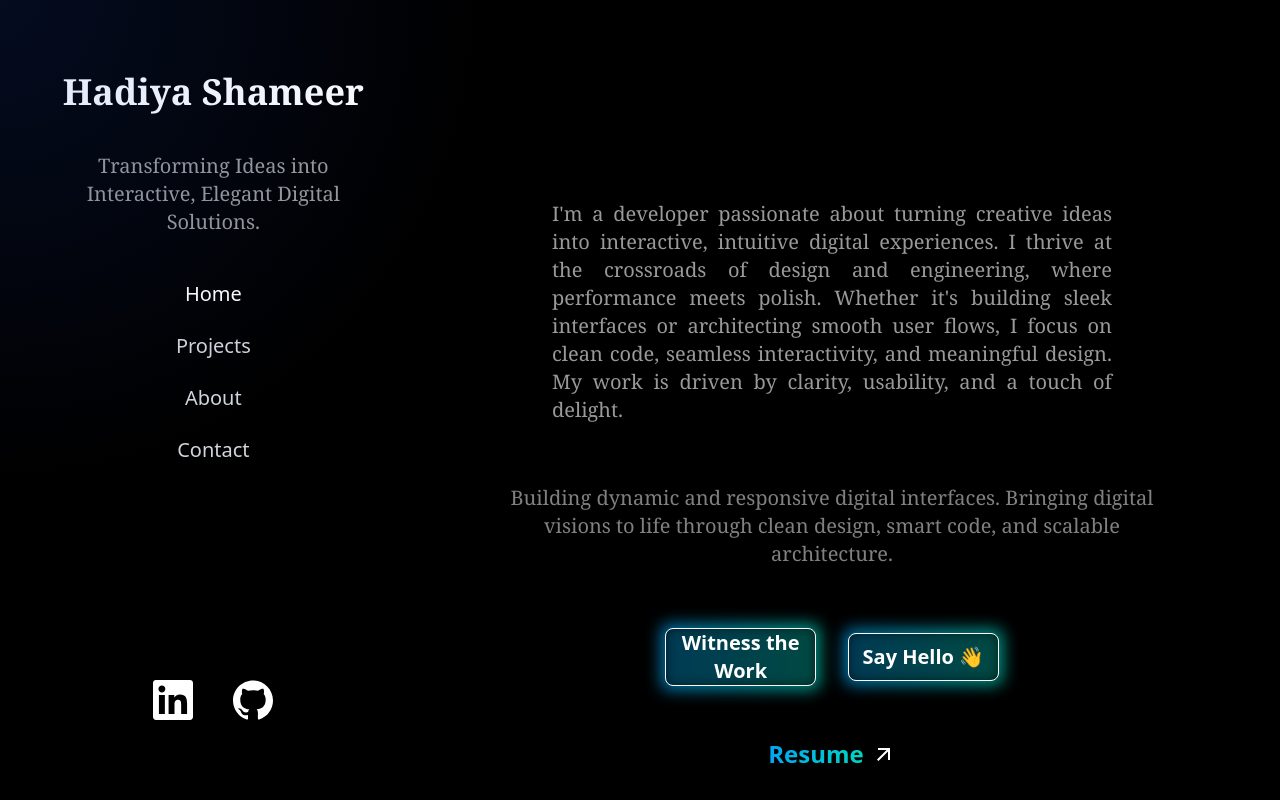
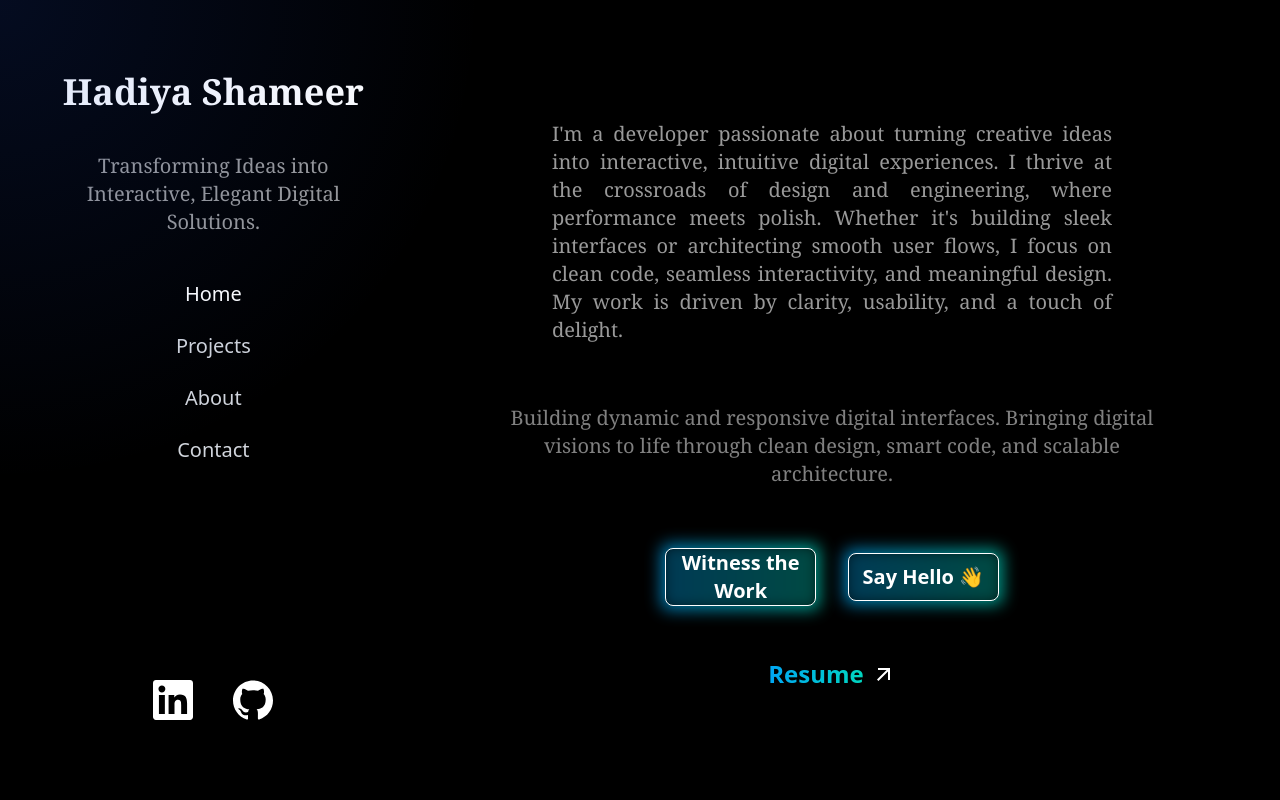
Before and after one commit to hadiyasameer/HadiyaShameer, a React (Vite) app: page / in a window 1280 px wide. Shown: the top 800 px of the page. Built offline with nearby package versions, Linux system fonts and the light colour scheme.

Commit message:
updated menubutton

```diff
--- a/src/components/AboutMe.jsx
+++ b/src/components/AboutMe.jsx
@@ -28,7 +28,7 @@ function AboutMe({ id }) {
         { icon: <SiPostman className="h-6 w-6 text-orange-500" />, label: "Postman" },
     ];
     return (
-        <div className='my-10' id={id}>
+        <div className='my-10' id={id }>
             <div className='mt-20 text-center z-30'>
                 <h1 className='font-serif lg:text-xl text-emerald-300'>ABOUT ME</h1>
                 <h2 className='font-serif lg:text-4xl font-bold text-white my-5'>My World Uncovered</h2>
--- a/src/components/Header.jsx
+++ b/src/components/Header.jsx
@@ -6,7 +6,7 @@ function Header() {
     return (
         <div className="w-full max-w-xs flex flex-col items-center justify-center relative">
             <nav className="w-full">
-                <div className="sm:hidden flex justify-end p-2 fixed top-4 right-5 ">
+                <div className="sm:hidden flex justify-end p-2 absolute top-4 right-5 ">
                     <button
                         onClick={() => setMenuOpen(!menuOpen)}
                         type="button"
--- a/src/components/Summary.jsx
+++ b/src/components/Summary.jsx
@@ -8,7 +8,7 @@ function Summary({ id }) {
     }
 
     return (
-        <div id={id} className='lg:mt-50 mt-20 lg:px-6 scroll-mt-28'>
+        <div id={id} className='lg:mt-30 mt-20 lg:px-6 scroll-mt-28'>
             <p className='text-xl text-justify font-serif text-white/60 mx-w-3xl lg:mx-30 rounded-lg justify-center mb-12'>I'm a developer passionate about turning creative ideas into interactive, intuitive digital experiences. I thrive at the crossroads of design and engineering, where performance meets polish. Whether it's building sleek interfaces or architecting smooth user flows, I focus on clean code, seamless interactivity, and meaningful design. My work is driven by clarity, usability, and a touch of delight.</p>
             <div className='text-xl text-white/50 lg:mx-auto p-3 font-serif rounded-lg justify-center text-center mb-12 max-w-2xl'>
                 <h2>Building dynamic and responsive digital interfaces. Bringing digital visions to life through clean design, smart code, and scalable architecture.</h2>
```
